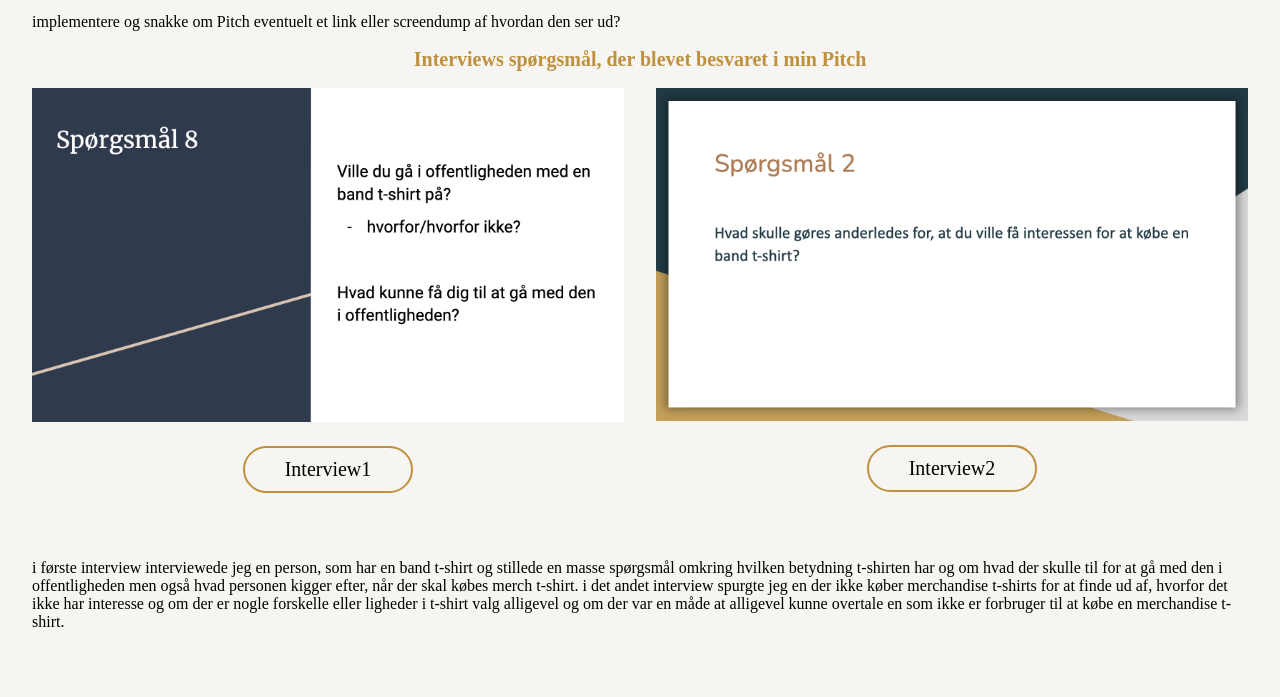
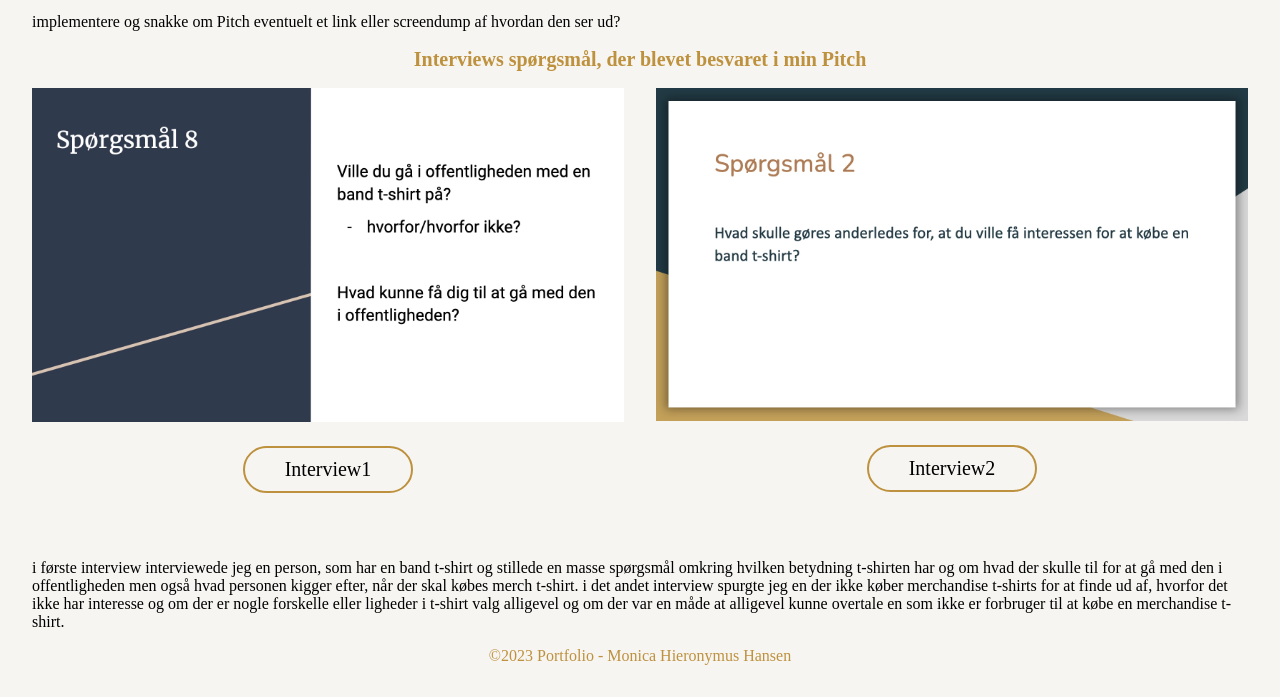
Before and after one commit to MonicaHieronymus/monica_portfolio, a plain HTML site: page undersider/tema3.html in a window 1280 px wide. Shown: the part 221-918 px from the top of the page. Drawn offline with Linux system fonts and the light colour scheme.

Commit message:
footer tema3 side

```diff
--- a/undersider/tema3.html
+++ b/undersider/tema3.html
@@ -57,7 +57,7 @@
 <p>i første interview interviewede jeg en person, som har en band t-shirt og stillede en masse spørgsmål omkring hvilken betydning t-shirten har og om hvad der skulle til for at gå med den i offentligheden men også hvad personen kigger efter, når der skal købes merch t-shirt. i det andet interview spurgte jeg en der ikke køber merchandise t-shirts for at finde ud af, hvorfor det ikke har interesse og om der er nogle forskelle eller ligheder i t-shirt valg alligevel og om der var en måde at alligevel kunne overtale en som ikke er forbruger til at købe en merchandise t-shirt.</p>
 
     </main>
-
+    <footer class="footer">©2023 Portfolio - Monica Hieronymus Hansen</footer>
 </body>
 <script src="/js/burgermenu.js"></script>
 
```
